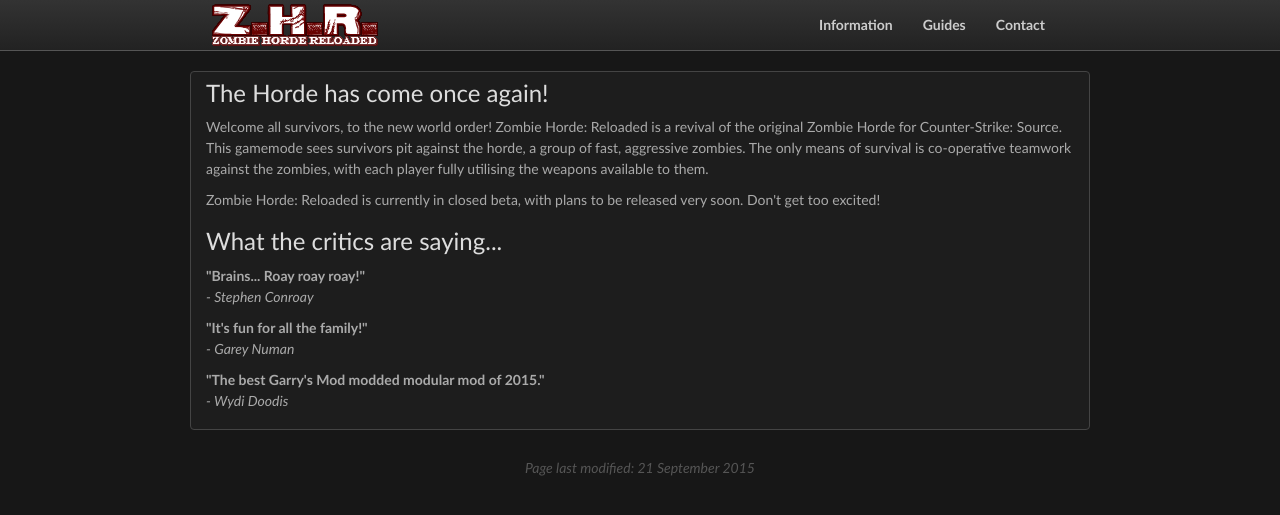
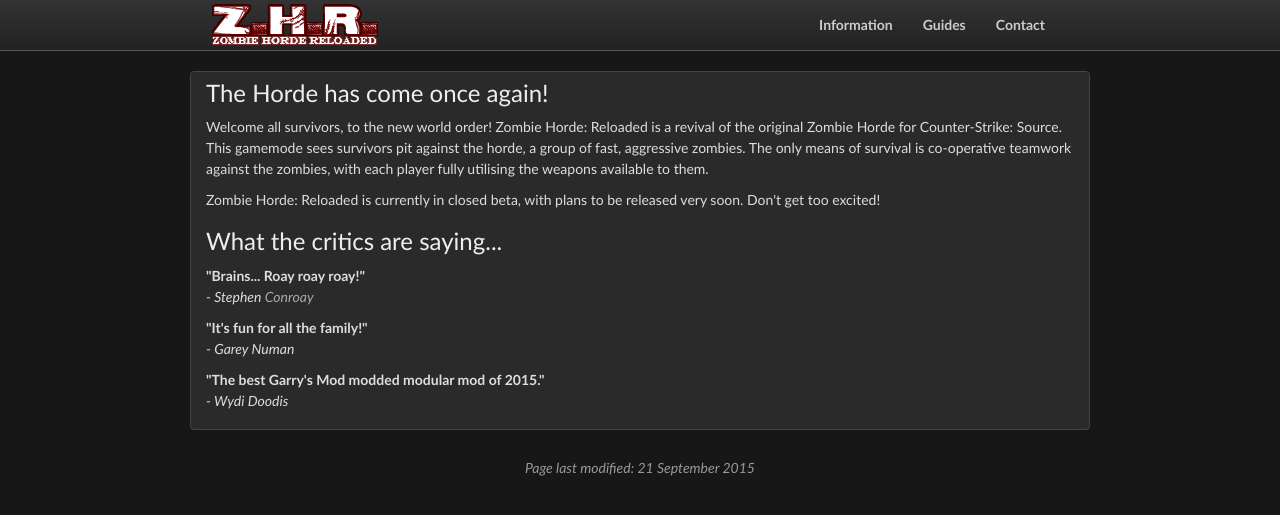
Before and after one commit to ZHReloaded/zhreloaded.github.io, a Jekyll site: the page built from index.md, in a window 1280 px wide. Shown: the top 515 px of the page. Built offline with Jekyll 4.4.1, drawn with Linux system fonts in a browser that asks for light colours; nearby versions of some CDN libraries; Markdown is read by kramdown in place of the engine named in the settings.

Commit message:
Updated web url to www

```diff
--- a/CNAME
+++ b/CNAME
@@ -1 +1 @@
-zombiehorde-reloaded.com
+www.zombiehorde-reloaded.com
--- a/_layouts/default.html
+++ b/_layouts/default.html
@@ -76,7 +76,7 @@
 
     <div class="footer">
         {% if page.date %}
-          <i><p style="text-align:center; color:#555;">Page last modified: {{ page.date | date: "%-d %B %Y" }}</p></i>
+          <i><p style="text-align:center; color:#999;">Page last modified: {{ page.date | date: "%-d %B %Y" }}</p></i>
         {% endif %}
     </div>
 
--- a/style.scss
+++ b/style.scss
@@ -13,7 +13,7 @@
   height: 100%;
   background: #171717;
   font: 14px/1.5 "Trebuchet MS", sans-serif;
-  color: #ddd;
+  color: #eee;
 }
 
 .page {
@@ -25,7 +25,7 @@
   margin: 0px auto;
   padding: 8px 15px;
   max-width: 900px!important;
-  background: #1d1d1d;
+  background: #2a2a2a;
   position: relative;
   width: 100%;
   border-radius: 4px;
@@ -46,7 +46,7 @@
 }
 
 p {
-  color: #aaa;
+  color: #ddd;
 }
 
 .col-sm-3:hover {
```
Also changed, not shown: 4 other files.
